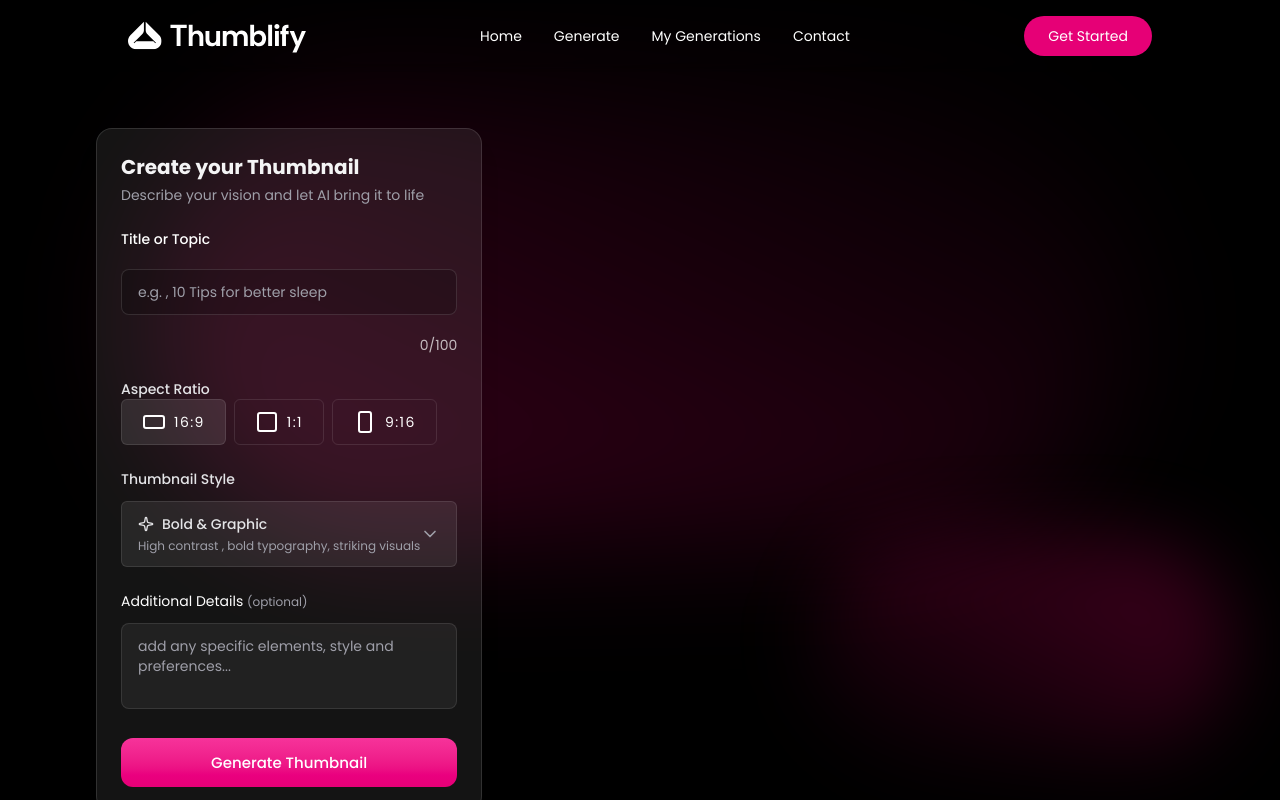
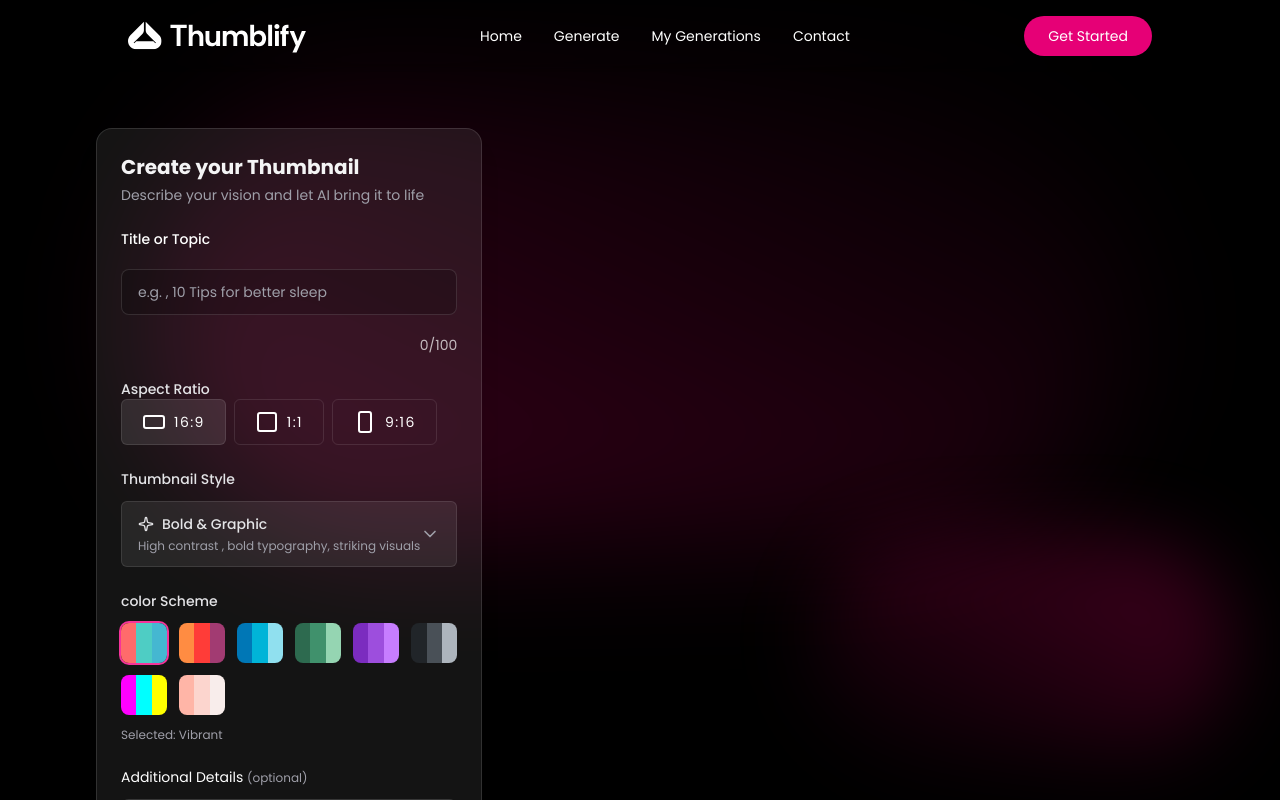
Before and after one commit to ishandrai07/TapMagnet, a React (Vite) app: page /generate in a window 1280 px wide. Shown: the top 800 px of the page. Built offline with nearby package versions, Linux system fonts and the light colour scheme.

Commit message:
colorSchemeSelector added

```diff
--- /dev/null
+++ b/src/components/ColorSchemeSelector.tsx
@@ -0,0 +1,26 @@
+import { colorSchemes  } from "../assests/assets"
+
+const ColorSchemeSelector = ({value, onChange} : {value: string; onChange: (color:string)=>void}) => {
+
+  return (
+
+    <div className="space-y-3">
+        <label className="block text-sm font-medium text-zinc-200">color Scheme</label>
+
+        <div className="grid grid-cols-6 gap-3" >
+            {colorSchemes.map((scheme)=>(
+                <button key={scheme.id} onClick={()=>onChange(scheme.id)} className={`relative rounded-lg transition-all ${value === scheme.id && 'ring-2 ring-pink-500'}`} title={scheme.name}>
+                    <div className="flex h-10 rounded-lg overflow-hidden">
+                        {scheme.colors.map((color, i)=>(
+                            <div key={i} className="flex-1" style={{backgroundColor: color}}/>
+                        ))}
+                    </div>
+                </button>
+            ))}
+        </div>
+        <p className="text-xs text-zinc-400">Selected: {colorSchemes.find((s)=> s.id === value)?.name}</p>
+    </div>
+  )
+}
+
+export default ColorSchemeSelector
--- a/src/pages/Generate.tsx
+++ b/src/pages/Generate.tsx
@@ -4,6 +4,7 @@
 import SoftBackdrop from "../components/SoftBackdrop";
 import AspectRatioSelector from "../components/AspectRatioSelector";
 import StyleSelector from "../components/StyleSelector";
+import ColorSchemeSelector from "../components/ColorSchemeSelector";
 
 
 const Generate = () => {
@@ -45,6 +46,8 @@
                 <AspectRatioSelector value={aspectRatio} onChange={setAspectRatio}/>
 
                 <StyleSelector value={style} onChange={setStyle} isOpen={styleDropdownOpen} setIsOpen={setStyleDropdownOpen} />
+
+                <ColorSchemeSelector value={colorSchemeId} onChange={setColorSchemeId}/>
                 <div className="space-y-3">
                   <label className="block text-sm font-meduim">Additional Details <span className="text-zinc-400 text-xs">(optional)</span></label>
                   <textarea value={additionalDetails} onChange={(e)=>setAdditionalDetails(e.target.value)} rows={3} placeholder="add any specific elements, style and preferences..." className="w-full px-4 py-3 rounded-lg border border-white/10 bg-white/6 text-zinc-100 placeholder:text-zinc-400 focus:outline-none focus:ring-2 focus:ring-pink-500 resize-none"/>
```
